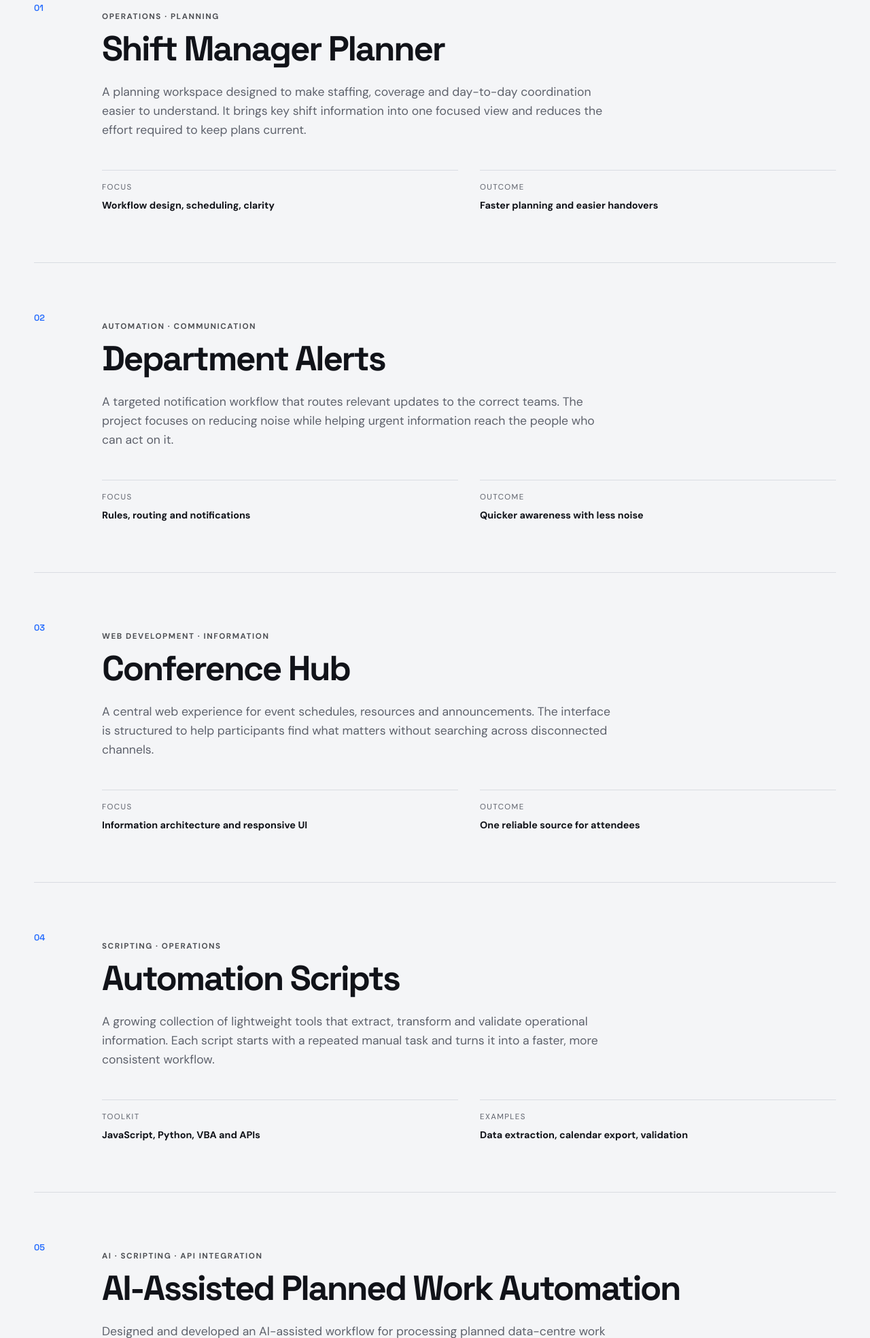
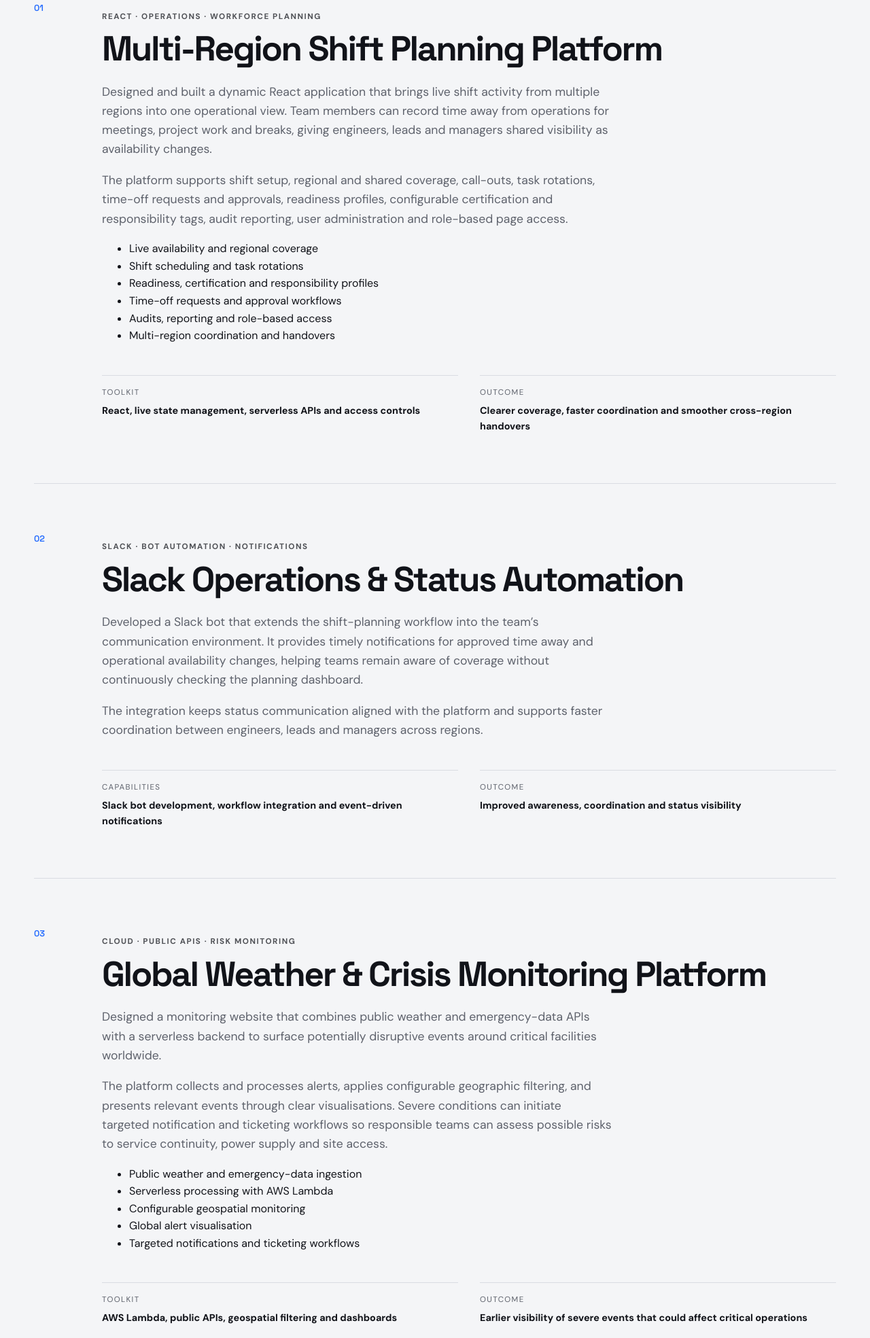
Before and after one commit to ferreirabeduardo/professional-portfolio, a website: page portfolio.html in a window 1280 px wide. Shown: the part 933-2902 px from the top of the page at 68% size. Drawn offline with Linux system fonts and the light colour scheme.

Commit message:
Add shift planning, Slack and risk monitoring case studies

```diff
--- a/portfolio.html
+++ b/portfolio.html
@@ -29,19 +29,48 @@
 
     <section class="portfolio-list shell" aria-label="Projects">
       <article id="shift-planner" class="case-study">
-        <div class="case-index">01</div><div class="case-content"><p class="project-type">Operations · Planning</p><h2>Shift Manager Planner</h2><p>A planning workspace designed to make staffing, coverage and day-to-day coordination easier to understand. It brings key shift information into one focused view and reduces the effort required to keep plans current.</p><div class="case-meta"><div><span>Focus</span><strong>Workflow design, scheduling, clarity</strong></div><div><span>Outcome</span><strong>Faster planning and easier handovers</strong></div></div></div>
+        <div class="case-index">01</div>
+        <div class="case-content">
+          <p class="project-type">React · Operations · Workforce planning</p>
+          <h2>Multi-Region Shift Planning Platform</h2>
+          <p>Designed and built a dynamic React application that brings live shift activity from multiple regions into one operational view. Team members can record time away from operations for meetings, project work and breaks, giving engineers, leads and managers shared visibility as availability changes.</p>
+          <p>The platform supports shift setup, regional and shared coverage, call-outs, task rotations, time-off requests and approvals, readiness profiles, configurable certification and responsibility tags, audit reporting, user administration and role-based page access.</p>
+          <ul class="case-features"><li>Live availability and regional coverage</li><li>Shift scheduling and task rotations</li><li>Readiness, certification and responsibility profiles</li><li>Time-off requests and approval workflows</li><li>Audits, reporting and role-based access</li><li>Multi-region coordination and handovers</li></ul>
+          <div class="case-meta"><div><span>Toolkit</span><strong>React, live state management, serverless APIs and access controls</strong></div><div><span>Outcome</span><strong>Clearer coverage, faster coordination and smoother cross-region handovers</strong></div></div>
+        </div>
+      </article>
+      <article id="slack-operations-bot" class="case-study">
+        <div class="case-index">02</div>
+        <div class="case-content">
+          <p class="project-type">Slack · Bot automation · Notifications</p>
+          <h2>Slack Operations & Status Automation</h2>
+          <p>Developed a Slack bot that extends the shift-planning workflow into the team’s communication environment. It provides timely notifications for approved time away and operational availability changes, helping teams remain aware of coverage without continuously checking the planning dashboard.</p>
+          <p>The integration keeps status communication aligned with the platform and supports faster coordination between engineers, leads and managers across regions.</p>
+          <div class="case-meta"><div><span>Capabilities</span><strong>Slack bot development, workflow integration and event-driven notifications</strong></div><div><span>Outcome</span><strong>Improved awareness, coordination and status visibility</strong></div></div>
+        </div>
+      </article>
+      <article id="weather-risk-monitoring" class="case-study">
+        <div class="case-index">03</div>
+        <div class="case-content">
+          <p class="project-type">Cloud · Public APIs · Risk monitoring</p>
+          <h2>Global Weather & Crisis Monitoring Platform</h2>
+          <p>Designed a monitoring website that combines public weather and emergency-data APIs with a serverless backend to surface potentially disruptive events around critical facilities worldwide.</p>
+          <p>The platform collects and processes alerts, applies configurable geographic filtering, and presents relevant events through clear visualisations. Severe conditions can initiate targeted notification and ticketing workflows so responsible teams can assess possible risks to service continuity, power supply and site access.</p>
+          <ul class="case-features"><li>Public weather and emergency-data ingestion</li><li>Serverless processing with AWS Lambda</li><li>Configurable geospatial monitoring</li><li>Global alert visualisation</li><li>Targeted notifications and ticketing workflows</li></ul>
+          <div class="case-meta"><div><span>Toolkit</span><strong>AWS Lambda, public APIs, geospatial filtering and dashboards</strong></div><div><span>Outcome</span><strong>Earlier visibility of severe events that could affect critical operations</strong></div></div>
+        </div>
       </article>
       <article id="department-alerts" class="case-study">
-        <div class="case-index">02</div><div class="case-content"><p class="project-type">Automation · Communication</p><h2>Department Alerts</h2><p>A targeted notification workflow that routes relevant updates to the correct teams. The project focuses on reducing noise while helping urgent information reach the people who can act on it.</p><div class="case-meta"><div><span>Focus</span><strong>Rules, routing and notifications</strong></div><div><span>Outcome</span><strong>Quicker awareness with less noise</strong></div></div></div>
+        <div class="case-index">04</div><div class="case-content"><p class="project-type">Automation · Communication</p><h2>Department Alerts</h2><p>A targeted notification workflow that routes relevant updates to the correct teams. The project focuses on reducing noise while helping urgent information reach the people who can act on it.</p><div class="case-meta"><div><span>Focus</span><strong>Rules, routing and notifications</strong></div><div><span>Outcome</span><strong>Quicker awareness with less noise</strong></div></div></div>
       </article>
       <article id="conference-hub" class="case-study">
-        <div class="case-index">03</div><div class="case-content"><p class="project-type">Web development · Information</p><h2>Conference Hub</h2><p>A central web experience for event schedules, resources and announcements. The interface is structured to help participants find what matters without searching across disconnected channels.</p><div class="case-meta"><div><span>Focus</span><strong>Information architecture and responsive UI</strong></div><div><span>Outcome</span><strong>One reliable source for attendees</strong></div></div></div>
+        <div class="case-index">05</div><div class="case-content"><p class="project-type">Web development · Information</p><h2>Conference Hub</h2><p>A central web experience for event schedules, resources and announcements. The interface is structured to help participants find what matters without searching across disconnected channels.</p><div class="case-meta"><div><span>Focus</span><strong>Information architecture and responsive UI</strong></div><div><span>Outcome</span><strong>One reliable source for attendees</strong></div></div></div>
       </article>
       <article id="automation-scripts" class="case-study">
-        <div class="case-index">04</div><div class="case-content"><p class="project-type">Scripting · Operations</p><h2>Automation Scripts</h2><p>A growing collection of lightweight tools that extract, transform and validate operational information. Each script starts with a repeated manual task and turns it into a faster, more consistent workflow.</p><div class="case-meta"><div><span>Toolkit</span><strong>JavaScript, Python, VBA and APIs</strong></div><div><span>Examples</span><strong>Data extraction, calendar export, validation</strong></div></div></div>
+        <div class="case-index">06</div><div class="case-content"><p class="project-type">Scripting · Operations</p><h2>Automation Scripts</h2><p>A growing collection of lightweight tools that extract, transform and validate operational information. Each script starts with a repeated manual task and turns it into a faster, more consistent workflow.</p><div class="case-meta"><div><span>Toolkit</span><strong>JavaScript, Python, VBA and APIs</strong></div><div><span>Examples</span><strong>Data extraction, calendar export, validation</strong></div></div></div>
       </article>
       <article id="planned-work-automation" class="case-study">
-        <div class="case-index">05</div>
+        <div class="case-index">07</div>
         <div class="case-content">
           <p class="project-type">AI · Scripting · API integration</p>
           <h2>AI-Assisted Planned Work Automation</h2>
@@ -51,7 +80,7 @@
         </div>
       </article>
       <article id="wiki-modernisation" class="case-study">
-        <div class="case-index">06</div>
+        <div class="case-index">08</div>
         <div class="case-content">
           <p class="project-type">AI agents · Documentation</p>
           <h2>AI-Assisted Wiki Page Modernisation</h2>
@@ -61,7 +90,7 @@
         </div>
       </article>
       <article id="ai-projects" class="case-study">
-        <div class="case-index">07</div><div class="case-content"><p class="project-type">AI · Integration</p><h2>AI Projects</h2><p>Experiments and production-minded concepts that connect language models to useful workflows. The work covers prompt design, knowledge retrieval, agent behaviour and responsible automation.</p><div class="case-meta"><div><span>Toolkit</span><strong>Amazon Bedrock, LLMs, agents and APIs</strong></div><div><span>Focus</span><strong>Useful, controlled and explainable AI</strong></div></div></div>
+        <div class="case-index">09</div><div class="case-content"><p class="project-type">AI · Integration</p><h2>AI Projects</h2><p>Experiments and production-minded concepts that connect language models to useful workflows. The work covers prompt design, knowledge retrieval, agent behaviour and responsible automation.</p><div class="case-meta"><div><span>Toolkit</span><strong>Amazon Bedrock, LLMs, agents and APIs</strong></div><div><span>Focus</span><strong>Useful, controlled and explainable AI</strong></div></div></div>
       </article>
     </section>
 
```
